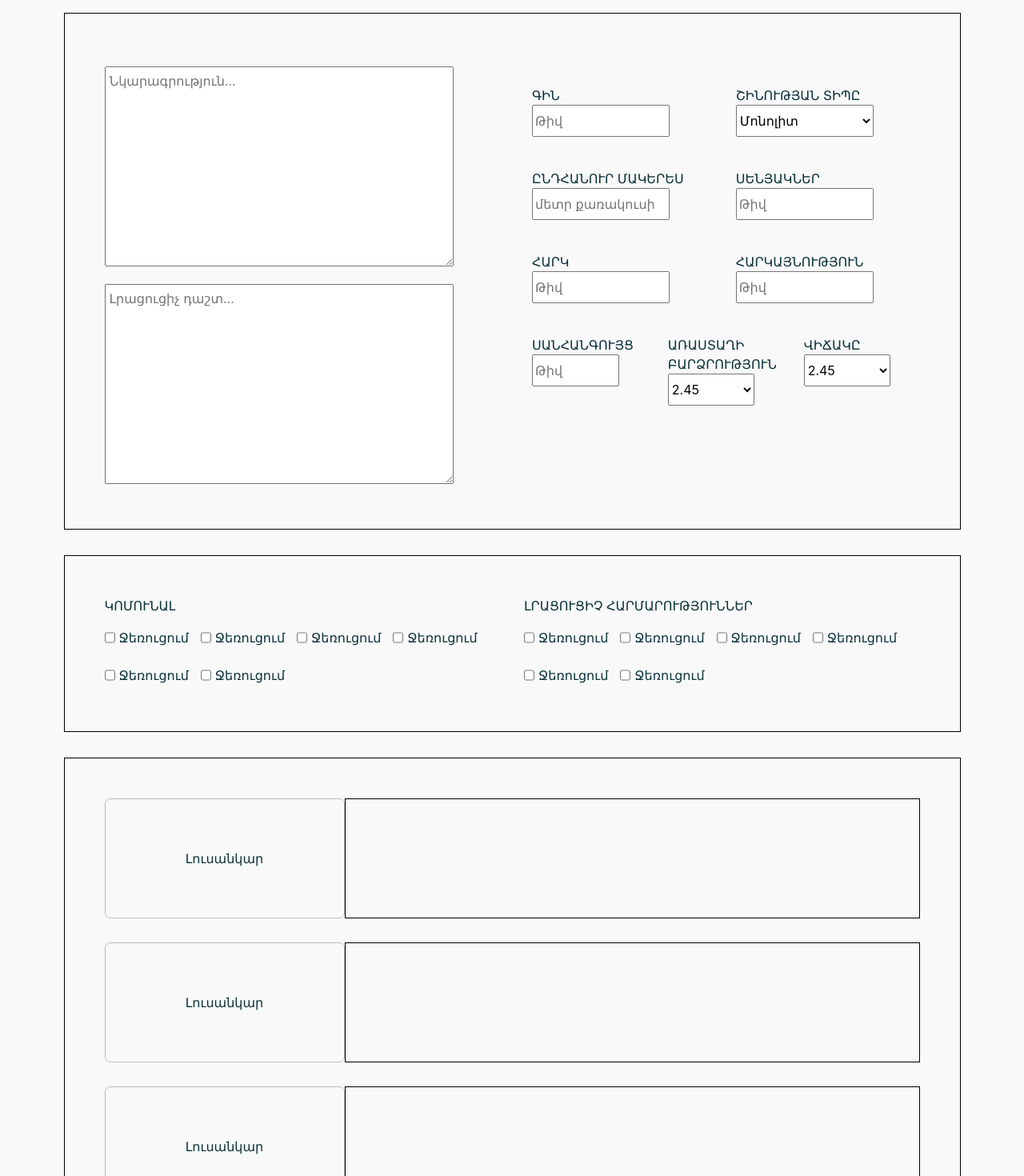
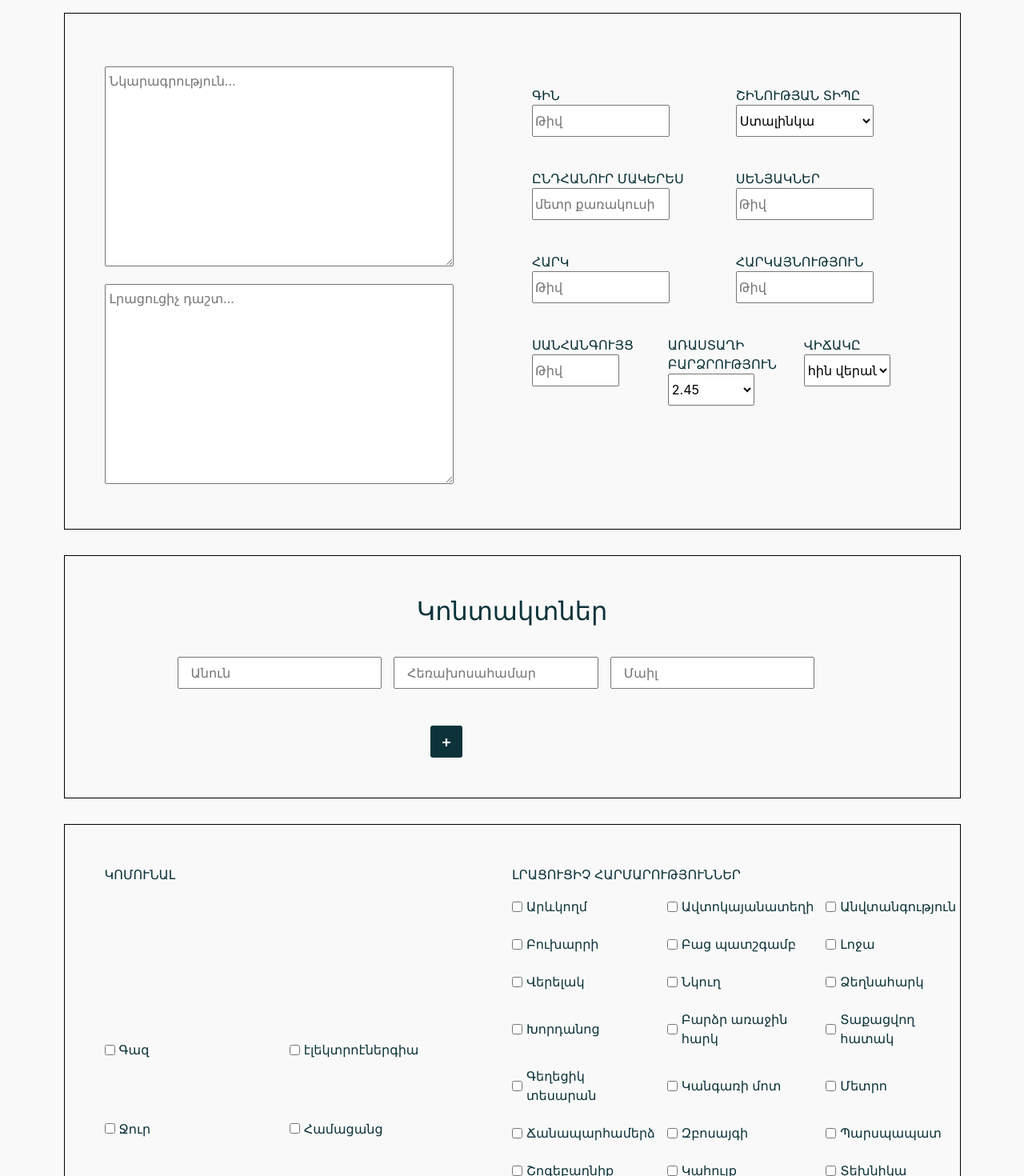
Before and after one commit to AbAyvazyan/baseRealty, a React (Create React App) app: page /housePosting in a window 1280 px wide. Shown: the part 880-2350 px from the top of the page at 80% size. Built offline with nearby package versions, Linux system fonts and the light colour scheme.

Commit message:
working on house posting UI

```diff
--- a/src/Components/HousePosting/HousePosting.css
+++ b/src/Components/HousePosting/HousePosting.css
@@ -75,13 +75,14 @@
 
 .div_checkboxes > div:nth-child(2){
     display: grid;
-    grid-template-columns: repeat(4,1fr);
+    grid-template-columns: repeat(3,1fr);
     gap: 15px;
     margin-top: 2vh;
 }
 
 .div_checkboxes > div > label{
     display: flex;
+    align-items: center;
     gap: 5px;
 }
 
@@ -212,3 +213,57 @@
     border: 1px solid black;
     overflow-x: auto;
 }
+
+.owner_contact_posting{
+    width: 95%;
+    display: flex;
+    flex-wrap: wrap;
+    gap: 30px;
+    border: 1px solid black;
+    justify-content: center;
+    padding: 50px;
+}
+
+.owner_contact_posting h2{
+    width: 100%;
+    text-align: center;
+}
+
+.owner_contact_posting > div:first-child {
+    width: 80%;
+    display: flex;
+    justify-content: space-between;
+}
+
+.owner_contact_posting > div:last-child {
+    width: 20%;
+    display: flex;
+    justify-content: space-between;
+}
+
+.contact_input_posting{
+    margin: 0 0 2vh;
+    padding-left: 15px;
+}
+
+.contact_input_posting input{
+    padding-left: 15px;
+    width: 30%;
+    height: 40px;
+    margin-right: 15px;
+}
+
+
+.add_contact_section{
+    width: 40px;
+    height: 40px;
+    display: flex;
+    justify-content: center;
+    align-items: center;
+    background-color: rgb(var(--text-color));
+    border-radius: 3px;
+    color: white;
+    cursor: pointer;
+    font-size: 20px;
+    font-weight: 600;
+}
--- a/src/Components/HousePosting/HousePosting.tsx
+++ b/src/Components/HousePosting/HousePosting.tsx
@@ -5,7 +5,7 @@ const HousePosting = () =>{
        <section className={'house_posting'}>
 
            <div>
-               <input type="text" placeholder={'username'}/>
+               <input type="text" placeholder={'Կոդ'}/>
            </div>
 
 
@@ -114,7 +114,18 @@ const HousePosting = () =>{
                                         <div >
 
                                             <select>
-                                                <option value="Arabkir">Արաբկիր</option>
+                                                <option value="arabkir">Արաբկիր</option>
+                                                <option value="kentron">Կենտրոն</option>
+                                                <option value="davtashen">Դավթաշեն</option>
+                                                <option value="ajapnyak">Աջափնյակ</option>
+                                                <option value="avan">Ավան</option>
+                                                <option value="erebuni">Էրեբունի</option>
+                                                <option value="qanaqer">Քանաքեռ-Զեյթուն</option>
+                                                <option value="malatia">Մալաթիա-Սեբաստիա</option>
+                                                <option value="norq-marash">Նորք-Մարաշ</option>
+                                                <option value="nor-norq">Նոր Նորք</option>
+                                                <option value="nubarashen">Նուբարաշեն</option>
+                                                <option value="shengavit">Շենգավիթ</option>
                                             </select>
                                         </div>
                                     </div>
@@ -166,11 +177,17 @@ const HousePosting = () =>{
                        <div >
 
                            <select>
-                               <option value="Arabkir">Մոնոլիտ</option>
-                               <option value="Arabkir">Քարե</option>
-                               <option value="Arabkir">Պանելային</option>
-                               <option value="Arabkir">Նորակառույց</option>
-                               <option value="Arabkir">Այլ</option>
+                               <option value="qare">Ստալինկա</option>
+                               <option value="qare">Քարե</option>
+                               <option value="qare">Պոստ Խրյուշովկա</option>
+                               <option value="qare">Խրյուշովկա</option>
+                               <option value="panelain">Բարձրահարկ</option>
+                               <option value="panelain">Խոշոր Պանելային</option>
+                               <option value="panelain">Կասետաին</option>
+                               <option value="monolith">Նորակառույց</option>
+                               <option value="monolith">Նորակառույց Կառուցապատողից</option>
+                               <option value="ayl">Այլ</option>
+                               {/*monolity norakaruycna*/}
                            </select>
                        </div>
                    </div>
@@ -249,11 +266,14 @@ const HousePosting = () =>{
 
 
                                     <select>
-                                        <option value="2.45">2.45</option>
-                                        <option value="2.55">2.55</option>
-                                        <option value="2.75<">2.75</option>
-                                        <option value="3">3</option>
-                                        <option value="3.20">3.20</option>
+                                        <option value="old">հին վերանորոգում</option>
+                                        <option value="zero-cond">զրոական</option>
+                                        <option value="old<">վերանորոգում 10 ավել</option>
+                                        <option value="old">վերանորոգում 5-10</option>
+                                        <option value="good">վերանորոգում 2-5</option>
+                                        <option value="good">վերանորոգված 2 տարի</option>
+                                        <option value="new">վերանորոգված չբնակեցված</option>
+                                        <option value="new">վերանորոգված դիզաիներական ոճով</option>
                                     </select>
 
                                 </div>
@@ -266,40 +286,57 @@ const HousePosting = () =>{
 
            </div>
 
+           <div className={'owner_contact_posting'}>
+                <h2>Կոնտակտներ</h2>
+
+                <div>
+                    <div className={'contact_input_posting'}>
+                        <input type="text" placeholder={'Անուն'}/>
+                        <input type="text" placeholder={'Հեռախոսահամար'}/>
+                        <input type="text" placeholder={'Մաիլ'}/>
+                    </div>
+
+
+                </div>
+
+
+               <div><div className={'add_contact_section'}>+</div></div>
+           </div>
+
 
            <div className={'information_posting'}>
 
            <div className={'div_checkboxes'}>
                 <div>ԿՈՄՈՒՆԱԼ</div>
-                <div>
+                <div style={{gridTemplateColumns:'1fr 1fr'}}>
                     <label>
                         <input type="checkbox"/>
-                        Ջեռուցում
+                        Գազ
                     </label>
 
                     <label>
                         <input type="checkbox"/>
-                        Ջեռուցում
+                        էլեկտրոէներգիա
                     </label>
 
                     <label>
                         <input type="checkbox"/>
-                        Ջեռուցում
+                        Ջուր
                     </label>
 
                     <label>
                         <input type="checkbox"/>
-                        Ջեռուցում
+                        Համացանց
                     </label>
 
                     <label>
                         <input type="checkbox"/>
-                        Ջեռուցում
+                        Ջեռուցման համակարգ
                     </label>
 
                     <label>
                         <input type="checkbox"/>
-                        Ջեռուցում
+                        Օդորակիչ
                     </label>
                 </div>
            </div>
@@ -309,32 +346,112 @@ const HousePosting = () =>{
                    <div>
                        <label>
                            <input type="checkbox"/>
-                           Ջեռուցում
+                           Արևկողմ
                        </label>
 
                        <label>
                            <input type="checkbox"/>
-                           Ջեռուցում
+                           Ավտոկայանատեղի
                        </label>
 
                        <label>
                            <input type="checkbox"/>
-                           Ջեռուցում
+                           Անվտանգություն
                        </label>
 
                        <label>
                            <input type="checkbox"/>
-                           Ջեռուցում
+                           Բուխարրի
                        </label>
 
                        <label>
                            <input type="checkbox"/>
-                           Ջեռուցում
+                           Բաց պատշգամբ
                        </label>
 
                        <label>
                            <input type="checkbox"/>
-                           Ջեռուցում
+                           Լոջա
+                       </label>
+
+                       <label>
+                           <input type="checkbox"/>
+                           Վերելակ
+                       </label>
+
+                       <label>
+                           <input type="checkbox"/>
+                           Նկուղ
+                       </label>
+
+                       <label>
+                           <input type="checkbox"/>
+                           Ձեղնահարկ
+                       </label>
+
+                       <label>
+                           <input type="checkbox"/>
+                           Խորդանոց
+                       </label>
+
+                       <label>
+                           <input type="checkbox"/>
+                           Բարձր առաջին հարկ
+                       </label>
+
+                       <label>
+                           <input type="checkbox"/>
+                           Տաքացվող հատակ
+                       </label>
+
+                       <label>
+                           <input type="checkbox"/>
+                           Գեղեցիկ տեսարան
+                       </label>
+
+                       <label>
+                           <input type="checkbox"/>
+                           Կանգառի մոտ
+                       </label>
+
+                       <label>
+                           <input type="checkbox"/>
+                           Մետրո
+                       </label>
+
+                       <label>
+                           <input type="checkbox"/>
+                           Ճանապարհամերձ
+                       </label>
+
+                       <label>
+                           <input type="checkbox"/>
+                           Զբոսայգի
+                       </label>
+
+                       <label>
+                           <input type="checkbox"/>
+                           Պարսպապատ
+                       </label>
+
+                       <label>
+                           <input type="checkbox"/>
+                           Շոգեբաղնիք
+                       </label>
+
+                       <label>
+                           <input type="checkbox"/>
+                           Կահույք
+                       </label>
+
+                       <label>
+                           <input type="checkbox"/>
+                           Տեխնիկա
+                       </label>
+
+                       <label>
+                           <input type="checkbox"/>
+                           Խոհանոցաին Կահույք
                        </label>
                    </div>
                </div>
@@ -348,7 +465,7 @@ const HousePosting = () =>{
                     <div className={'file_input_part'}>
                         <label className={'file_input_label'}>
                             <input type="file" multiple={true} hidden/>
-                            <span>Լուսանկար</span>
+                            <span>Լուսանկար մեր համար</span>
                         </label>
                     </div>
 
@@ -361,7 +478,7 @@ const HousePosting = () =>{
                    <div className={'file_input_part'}>
                        <label className={'file_input_label'}>
                            <input type="file" multiple={true} hidden/>
-                           <span>Լուսանկար</span>
+                           <span>Լուսանկար Ընդհաննուր</span>
                        </label>
                    </div>
 
@@ -374,7 +491,7 @@ const HousePosting = () =>{
                    <div className={'file_input_part'}>
                        <label className={'file_input_label'}>
                            <input type="file" multiple={true} hidden/>
-                           <span>Լուսանկար</span>
+                           <span>Լուսանկար Վկայականի</span>
                        </label>
                    </div>
 
```
